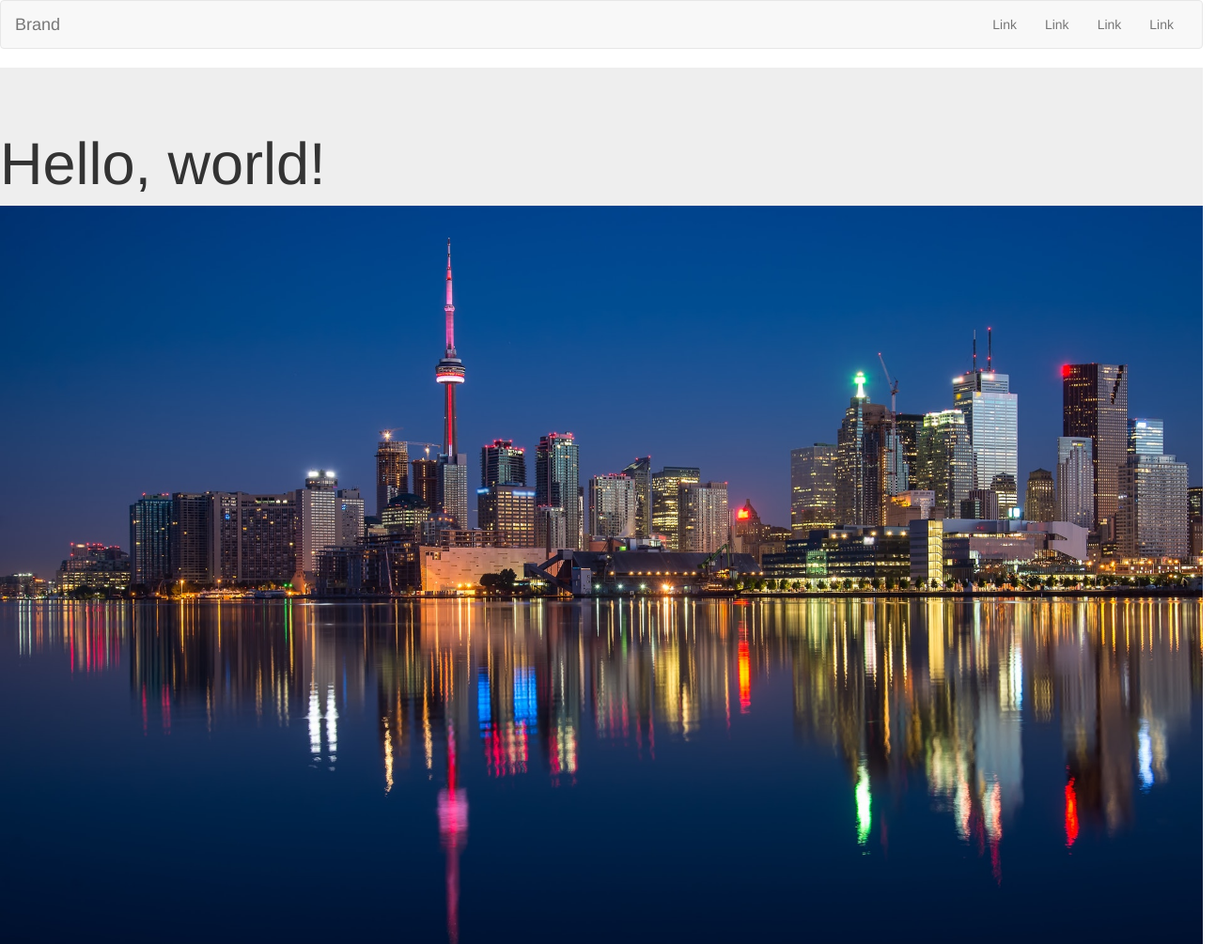
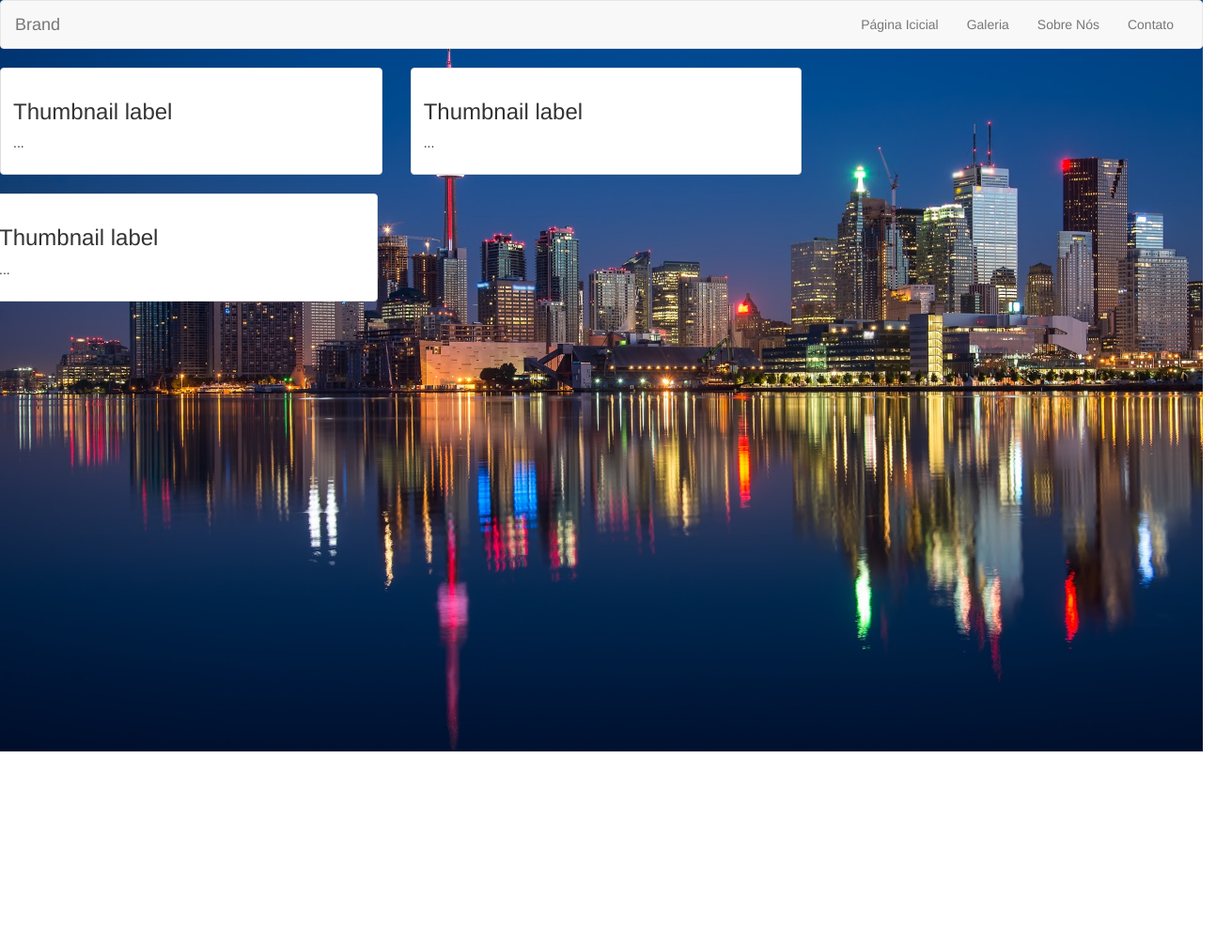
Before and after one commit to Devin-The-Dev/ClientTrial, a plain HTML site: page index.htm in a window 1280 px wide. Shown: the top 1005 px of the page at 94% size, 1310 px wide, since content can reach past the window. After the commit the page ends 800 px from the top, so only its background shows below. Drawn offline with nearby package versions, Linux system fonts and the light colour scheme.

Commit message:
Added thumbnails

```diff
--- a/index.htm
+++ b/index.htm
@@ -30,18 +30,63 @@
             <!-- Collect the nav links, forms, and other content for toggling -->
             <div class="collapse navbar-collapse" id="bs-example-navbar-collapse-1">
                 <ul class="nav navbar-nav navbar-right">
-                    <li><a href="#">Link</a></li>
-                    <li><a href="#">Link</a></li>
-                    <li><a href="#">Link</a></li>
-                    <li><a href="#">Link</a></li>
+                    <li><a href="#">Página Icicial</a></li>
+                    <li><a href="#">Galeria</a></li>
+                    <li><a href="#">Sobre Nós</a></li>
+                    <li><a href="#">Contato</a></li>
                 </ul>
             </div><!-- /.navbar-collapse -->
         </div><!-- /.container-fluid -->
     </nav>
-    <!-- Add jumbotron -->
-    <div class="jumbotron">
-        <h1>Hello, world!</h1>
-        <img src="/architecture-buildings-calm-medium.jpg" alt="City life">
+    <div class="text-nowrap">
+        <!-- content still wraps -->
+        <div class="row">
+            <div class="col-sm-6 col-md-4">
+                <div class="thumbnail">
+                    <!-- <img src="..." alt="..."> -->
+                    <div class="caption">
+                        <h3>Thumbnail label</h3>
+                        <p>...</p>
+                    </div>
+                </div>
+                <!-- <div class="thumbnail">
+                    <img src="..." alt="...">
+                    <div class="caption">
+                        <h3>Thumbnail label</h3>
+                        <p>...</p>
+                    </div>
+                </div>
+                <div class="thumbnail">
+                    <img src="..." alt="...">
+                    <div class="caption">
+                        <h3>Thumbnail label</h3>
+                        <p>...</p>
+                    </div>
+                </div> -->
+            </div>
+            <div class="row">
+                <div class="col-sm-6 col-md-4">
+                    <div class="thumbnail">
+                        <!-- <img src="..." alt="..."> -->
+                        <div class="caption">
+                            <h3>Thumbnail label</h3>
+                            <p>...</p>
+                        </div>
+                    </div>
+                </div>
+            </div>
+            <div class="row">
+                <div class="col-sm-6 col-md-4">
+                    <div class="thumbnail">
+                        <!-- <img src="..." alt="..."> -->
+                        <div class="caption">
+                            <h3>Thumbnail label</h3>
+                            <p>...</p>
+                        </div>
+                    </div>
+                </div>
+            </div>
+        </div>
     </div>
     <script src="https://maxcdn.bootstrapcdn.com/bootstrap/3.3.7/js/bootstrap.min.js"
         integrity="sha384-Tc5IQib027qvyjSMfHjOMaLkfuWVxZxUPnCJA7l2mCWNIpG9mGCD8wGNIcPD7Txa"
--- a/style.css
+++ b/style.css
@@ -1,8 +1,10 @@
-img {
-    max-width: 100%;
-    height: auto;
+body {
+    background: url('/architecture-buildings-calm-medium.jpg');
+    /* Specify the backgrounds size for image to appear*/
+    background-size: cover;
+    background-repeat: no-repeat;
 }
 
-/* .jumbotron {
-    background: url('/architecture-buildings-calm-medium.jpg') center cover no-repeat;
-} */
+.col-sm-6, .col-md-4 {
+    float: left;
+}
```
